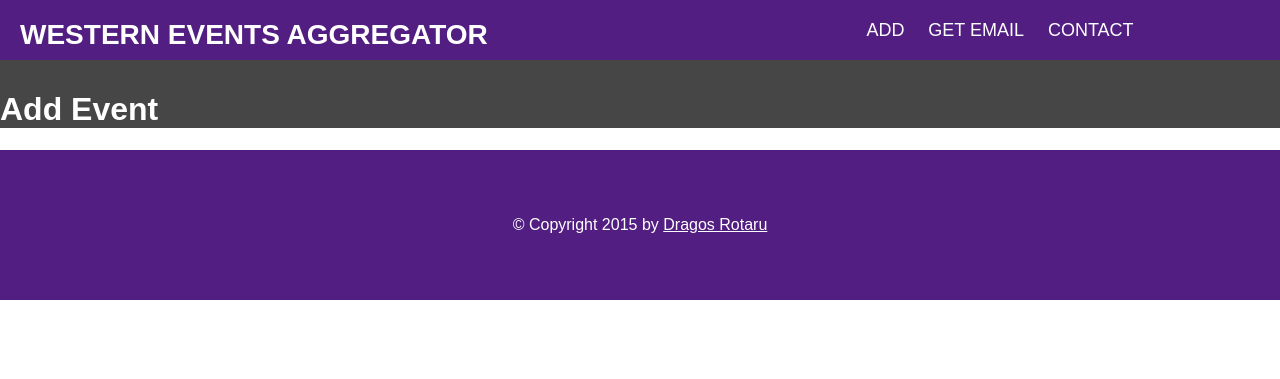
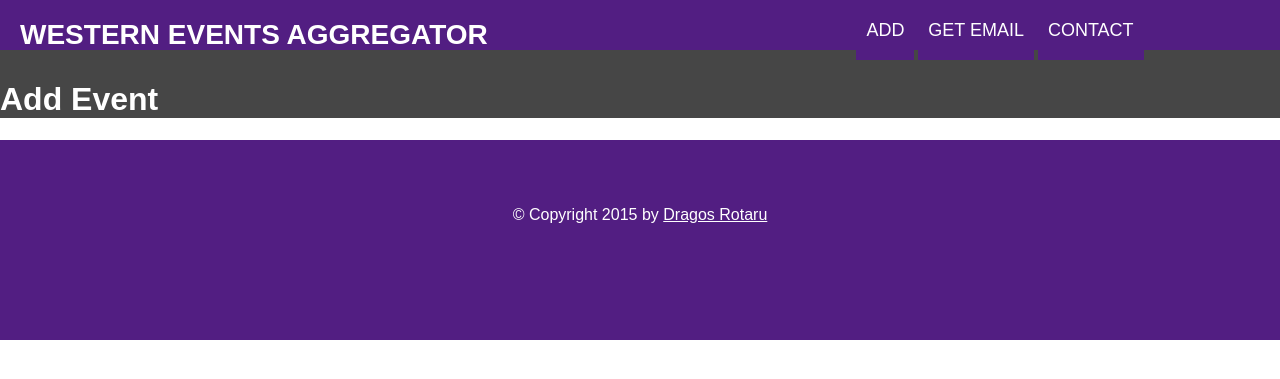
Before and after one commit to DragosRotaru/WesternEventsAgregator, a Flask app: page /addevent in a window 1280 px wide. Shown: the top 379 px of the page. Run offline with Flask 2, Linux system fonts and the light colour scheme.

Commit message:
style change

```diff
--- a/static/styles.css
+++ b/static/styles.css
@@ -138,7 +138,7 @@ nav ul ul li {
  background: #521e82;
  text-align: center;
  color: white;
- min-height: 150px;
+ min-height: 200px;
  width:100%;
  min-width: 1200px;
  line-height: 150px;
@@ -150,7 +150,7 @@ nav ul ul li {
 
 #navbar {
  display:flex;
- height:60px;
+ height:50px;
  width:100%;
  min-width: 1200px;
  background-color:#521e82;
```
